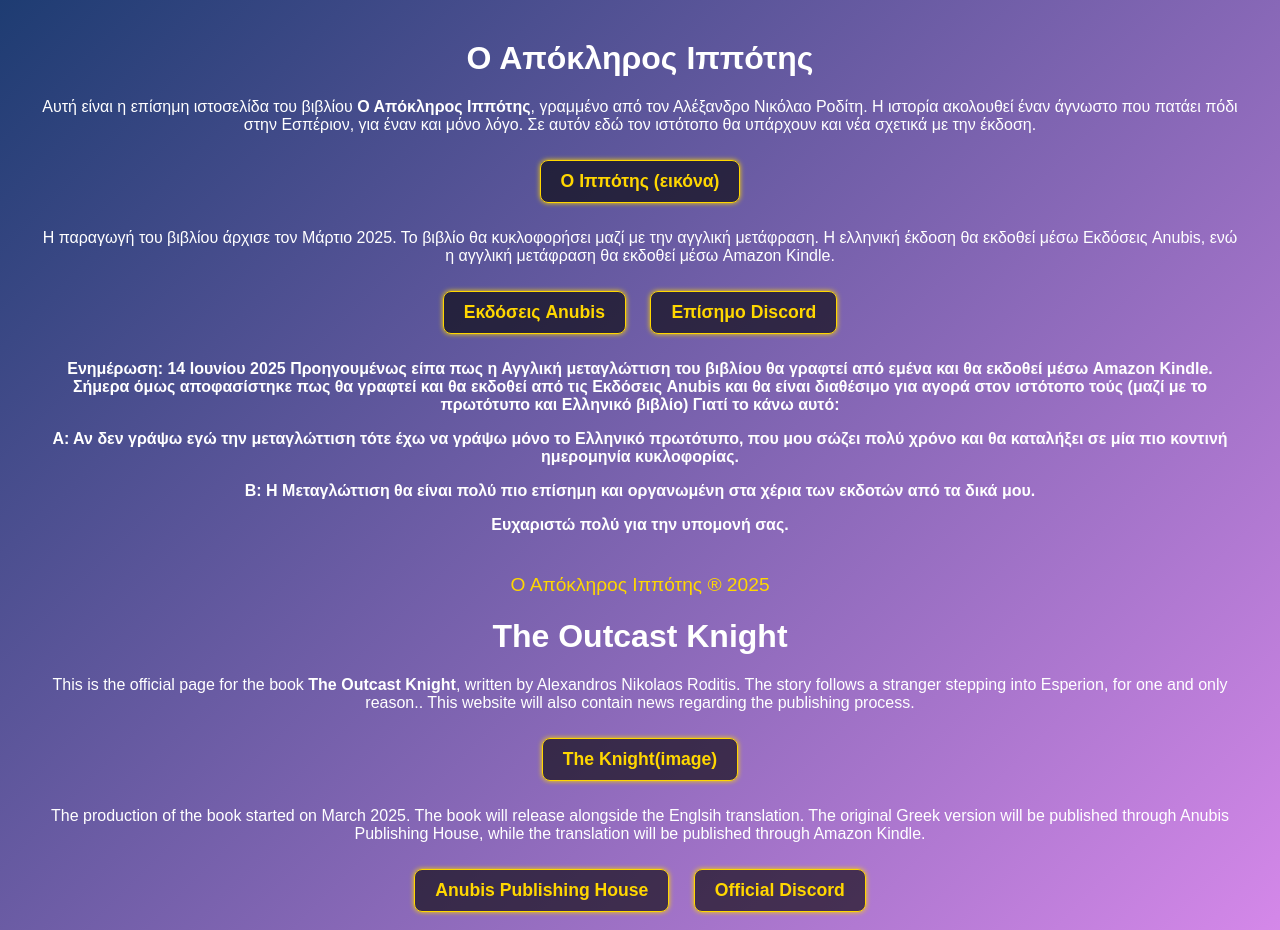
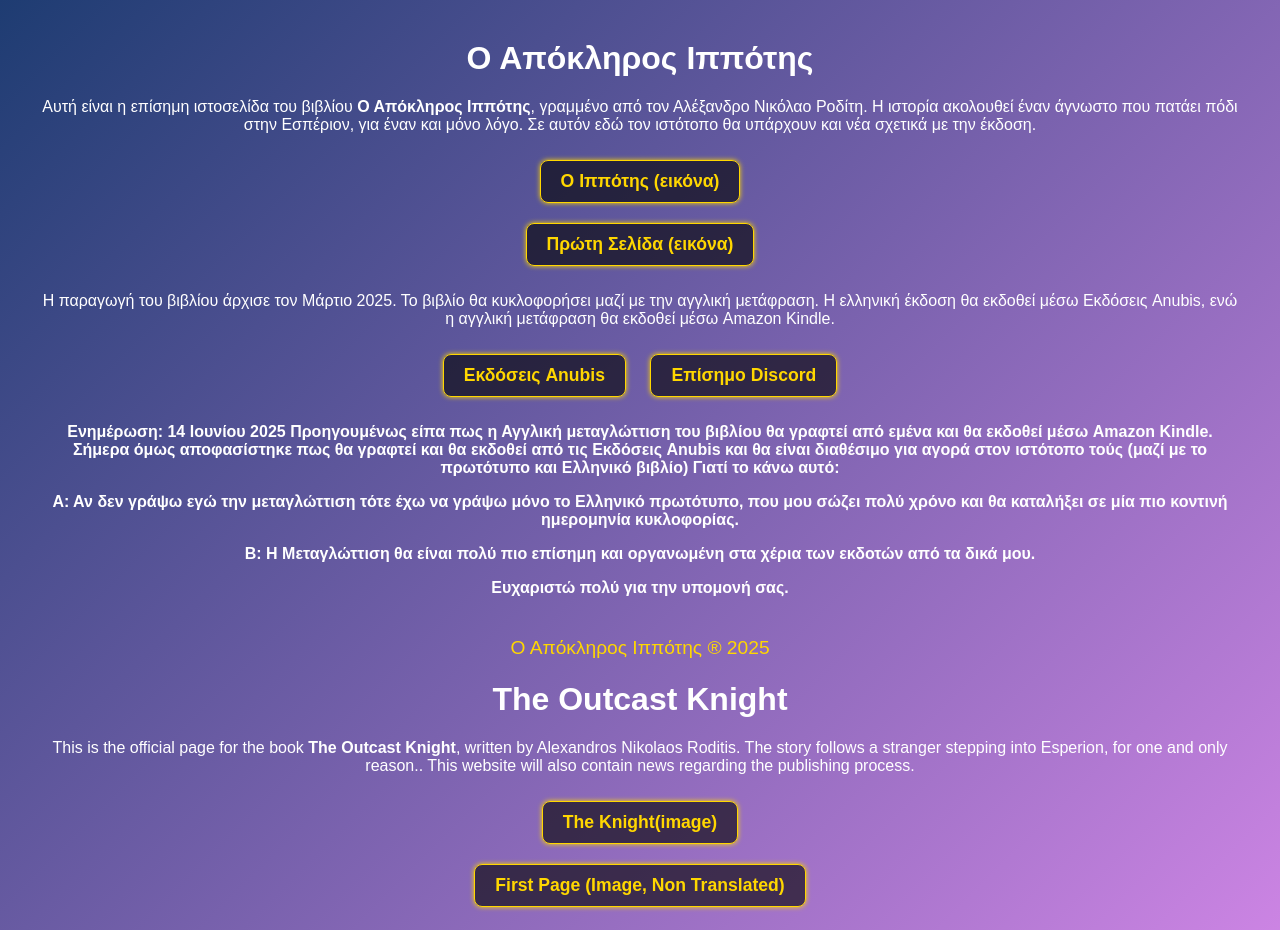
Before and after one commit to o-apoklhros-ppoths/O_Apoklhros_Ippoths_Page, a plain HTML site: page index.html in a window 1280 px wide. Shown: the top 930 px of the page. Drawn offline with Linux system fonts and the light colour scheme.

Commit message:
index.html

```diff
--- a/index.html
+++ b/index.html
@@ -56,6 +56,11 @@
   <div class="links">
     <a href="https://pin.it/1cIRD7dl2" target="_blank">Ο Ιππότης (εικόνα)</a>
   </div>
+  <div class="links">
+    <a href="https://pin.it/1dWqq134n" target="_blank"> Πρώτη Σελίδα (εικόνα)</a>
+  </div>
+
+
 
   <p>Η παραγωγή του βιβλίου άρχισε τον Μάρτιο 2025. Το βιβλίο θα κυκλοφορήσει μαζί με την αγγλική μετάφραση. Η ελληνική έκδοση θα εκδοθεί μέσω Εκδόσεις Anubis, ενώ η αγγλική μετάφραση θα εκδοθεί μέσω Amazon Kindle.</p>
 
@@ -243,7 +248,9 @@ body {
   <div class="links">
     <a href="https://pin.it/1cIRD7dl2" target="_blank">The Knight(image)</a>
   </div>
-
+<div class="links">
+    <a href="https://pin.it/1dWqq134n" target="_blank">First Page (Image, Non Translated)</a>
+  </div>
   <p>The production of the book started on March 2025. The book will release alongside the Englsih translation. The original Greek version will be published through Anubis Publishing House, while the translation will be published through Amazon Kindle.</p>
 
   <div class="links">
```
